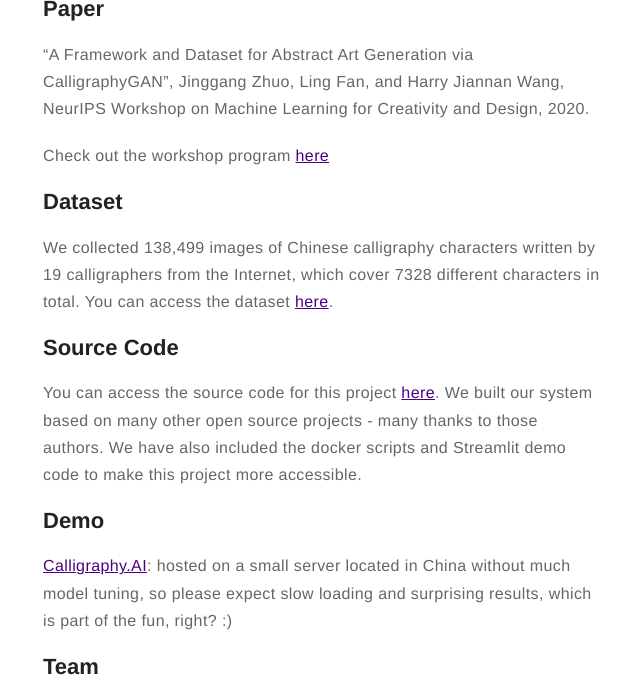
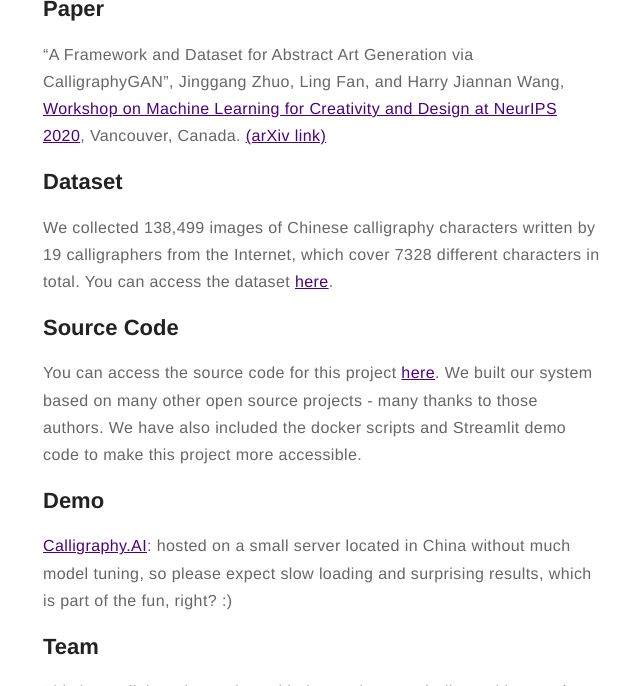
Before and after one commit to harrywang/harrywang.github.io, a Jekyll site: the page built from calligraphy.md, in a window 1280 px wide and 900 px high, scrolled down 914 px, cut to the strip 214-900 px from the top of the window. Shown: the whole strip, without its empty margins (317-957 px from the left). Built offline with Jekyll 4.4.1, drawn with Linux system fonts in a browser that asks for light colours.

Commit message:
update page

```diff
--- a/calligraphy.md
+++ b/calligraphy.md
@@ -14,9 +14,7 @@ Our idea was inspired by paintings by Franz Kline, such as Painting Number 2 (19
 
 ## Paper
 
-"A Framework and Dataset for Abstract Art Generation via CalligraphyGAN", Jinggang Zhuo, Ling Fan, and Harry Jiannan Wang, NeurIPS Workshop on Machine Learning for Creativity and Design, 2020.
-
-Check out the workshop program [here](https://neurips2020creativity.github.io/)
+"A Framework and Dataset for Abstract Art Generation via CalligraphyGAN", Jinggang Zhuo, Ling Fan, and Harry Jiannan Wang, [Workshop on Machine Learning for Creativity and Design at NeurIPS 2020](https://neurips2020creativity.github.io/), Vancouver, Canada. [(arXiv link)](https://arxiv.org/abs/2012.00744)
 
 ## Dataset
 
```
